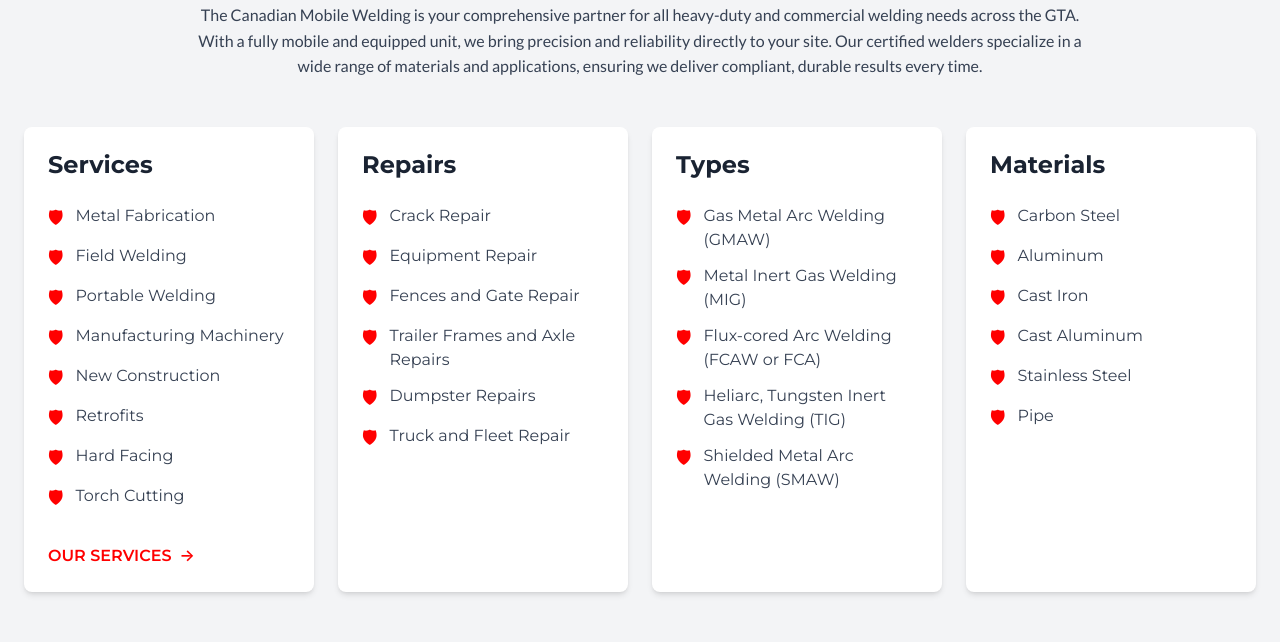
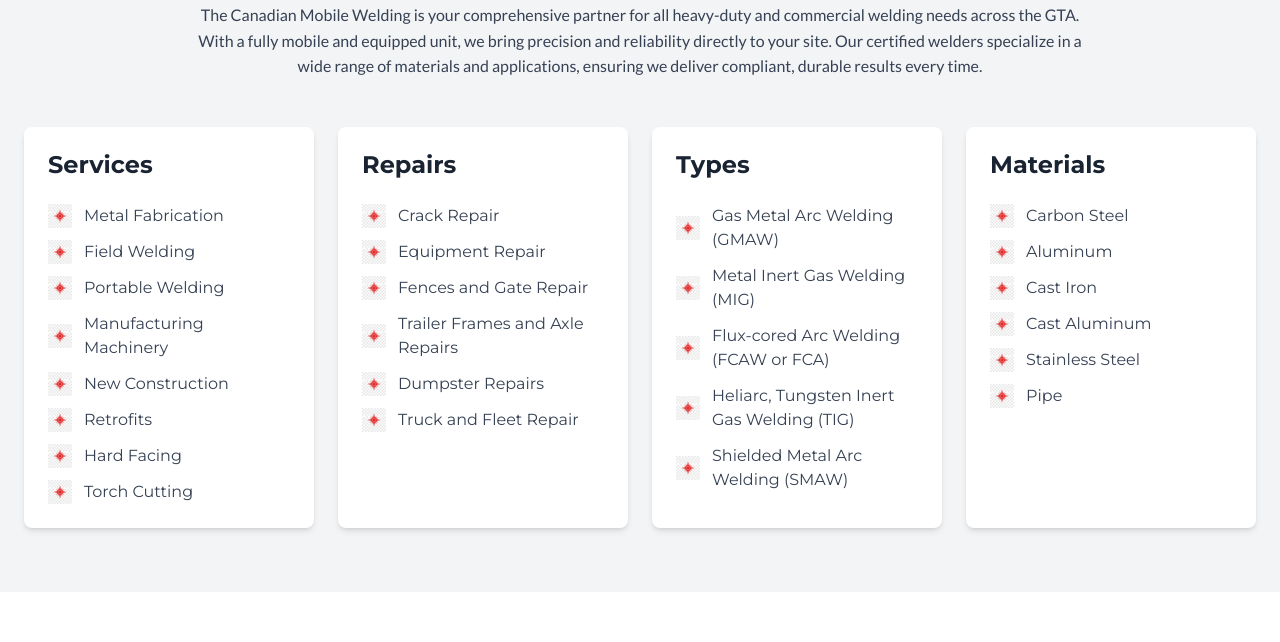
Before and after one commit to SiriYeung/welding-website, a Next.js app: page / in a window 1280 px wide. Shown: the part 2000-2642 px from the top of the page. Built offline with nearby package versions, Linux system fonts and the light colour scheme.

Commit message:
add services column list

```diff
--- a/pages/index.js
+++ b/pages/index.js
@@ -77,6 +77,54 @@
         '/images/projects-compared/residential-2.png',
       ]
     },
+  ]
+
+  const serviceColumns = [
+    {
+      title: 'Services',
+      items: [
+        'Metal Fabrication',
+        'Field Welding',
+        'Portable Welding',
+        'Manufacturing Machinery',
+        'New Construction',
+        'Retrofits',
+        'Hard Facing',
+        'Torch Cutting'
+      ]
+    },
+    {
+      title: 'Repairs',
+      items: [
+        'Crack Repair',
+        'Equipment Repair',
+        'Fences and Gate Repair',
+        'Trailer Frames and Axle Repairs',
+        'Dumpster Repairs',
+        'Truck and Fleet Repair'
+      ]
+    },
+    {
+      title: 'Types',
+      items: [
+        'Gas Metal Arc Welding (GMAW)',
+        'Metal Inert Gas Welding (MIG)',
+        'Flux-cored Arc Welding (FCAW or FCA)',
+        'Heliarc, Tungsten Inert Gas Welding (TIG)',
+        'Shielded Metal Arc Welding (SMAW)'
+      ]
+    },
+    {
+      title: 'Materials',
+      items: [
+        'Carbon Steel',
+        'Aluminum',
+        'Cast Iron',
+        'Cast Aluminum',
+        'Stainless Steel',
+        'Pipe'
+      ]
+    }
   ]
 
   useEffect(() => {
@@ -171,91 +219,19 @@
             </p>
 
             <div className="grid grid-cols-1 md:grid-cols-2 lg:grid-cols-4 gap-6">
-              {/* Services Column */}
-              <div className="bg-white rounded-lg p-6 shadow-md">
-                <h3 className="text-2xl font-bold text-[#1a2332] mb-6">Services</h3>
+              {serviceColumns.map((column, columnIndex) => (
+                <div key={columnIndex} className="bg-white rounded-lg p-6 shadow-md">
+                  <h3 className="text-2xl font-bold text-[#1a2332] mb-6">{column.title}</h3>
                   <ul className="space-y-3">
-                  {[
-                    'Metal Fabrication',
-                    'Field Welding',
-                    'Portable Welding',
-                    'Manufacturing Machinery',
-                    'New Construction',
-                    'Retrofits',
-                    'Hard Facing',
-                    'Torch Cutting'
-                  ].map((item, i) => (
-                    <li key={i} className="flex items-start">
-                      <span className="text-[#ff0000] mr-3 text-lg">🛡</span>
-                      <span className="text-gray-700">{item}</span>
-                    </li>
-                  ))}
-                </ul>
-                <div className="mt-8">
-                  <a href="/services" className="text-[#ff0000] font-semibold flex items-center hover:underline">
-                    OUR SERVICES <span className="ml-2">→</span>
-                  </a>
-                </div>
-              </div>
-
-              {/* Repairs Column */}
-              <div className="bg-white rounded-lg p-6 shadow-md">
-                <h3 className="text-2xl font-bold text-[#1a2332] mb-6">Repairs</h3>
-                <ul className="space-y-3">
-                  {[
-                    'Crack Repair',
-                    'Equipment Repair',
-                    'Fences and Gate Repair',
-                    'Trailer Frames and Axle Repairs',
-                    'Dumpster Repairs',
-                    'Truck and Fleet Repair'
-                  ].map((item, i) => (
-                    <li key={i} className="flex items-start">
-                      <span className="text-[#ff0000] mr-3 text-lg">🛡</span>
+                    {column.items.map((item, itemIndex) => (
+                      <li key={itemIndex} className="flex items-center gap-3">
+                        <img src='/images/star.png' className='w-6 h-6' />
                         <span className="text-gray-700">{item}</span>
                       </li>
                     ))}
                   </ul>
                 </div>
-
-              {/* Types Column */}
-              <div className="bg-white rounded-lg p-6 shadow-md">
-                <h3 className="text-2xl font-bold text-[#1a2332] mb-6">Types</h3>
-                <ul className="space-y-3">
-                  {[
-                    'Gas Metal Arc Welding (GMAW)',
-                    'Metal Inert Gas Welding (MIG)',
-                    'Flux-cored Arc Welding (FCAW or FCA)',
-                    'Heliarc, Tungsten Inert Gas Welding (TIG)',
-                    'Shielded Metal Arc Welding (SMAW)'
-                  ].map((item, i) => (
-                    <li key={i} className="flex items-start">
-                      <span className="text-[#ff0000] mr-3 text-lg">🛡</span>
-                      <span className="text-gray-700">{item}</span>
-                    </li>
               ))}
-                </ul>
-              </div>
-
-              {/* Materials Column */}
-              <div className="bg-white rounded-lg p-6 shadow-md">
-                <h3 className="text-2xl font-bold text-[#1a2332] mb-6">Materials</h3>
-                <ul className="space-y-3">
-                  {[
-                    'Carbon Steel',
-                    'Aluminum',
-                    'Cast Iron',
-                    'Cast Aluminum',
-                    'Stainless Steel',
-                    'Pipe'
-                  ].map((item, i) => (
-                    <li key={i} className="flex items-start">
-                      <span className="text-[#ff0000] mr-3 text-lg">🛡</span>
-                      <span className="text-gray-700">{item}</span>
-                    </li>
-                  ))}
-                </ul>
-              </div>
             </div>
           </div>
         </section>
```
Also changed, not shown: public/images/star.png (added). Lines whose indentation alone changed are shown as unchanged.
